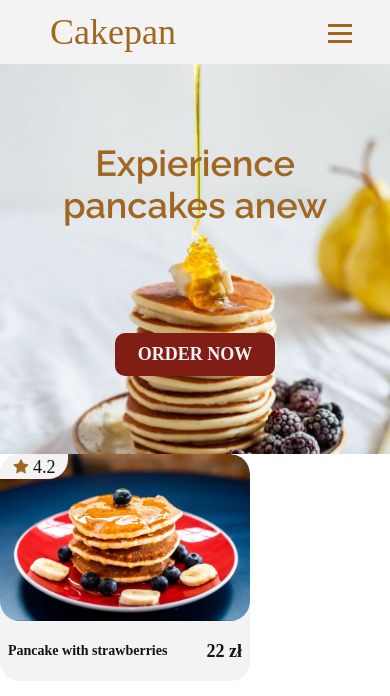
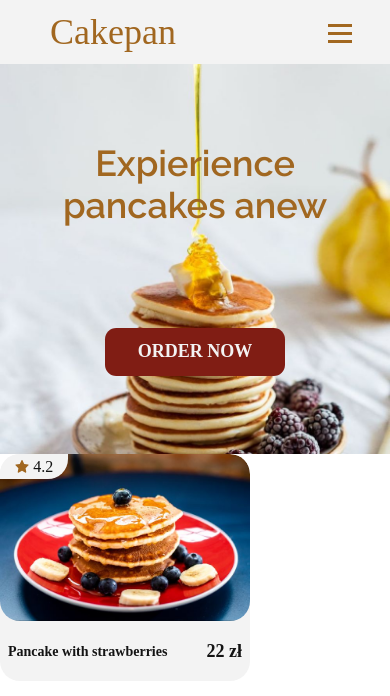
Before and after one commit to amikus123/pancake-shop, a React (Create React App) app: page / in a window 390 px wide. Shown: the top 696 px of the page. Built offline with nearby package versions, Linux system fonts and the light colour scheme; a web font is replaced by a local one.

Commit message:
changes to make frame size dynamic

```diff
--- a/src/index.css
+++ b/src/index.css
@@ -103,9 +103,9 @@ ul {
 }
 
 .button {
-  border-radius: 10px;
-  width: 10rem;
-  height: 2.6875rem;
+  border-radius: 0.625em;
+  width: 10em;
+  height: 2.6875em;
   display: flex;
   align-items: center;
   justify-content: center;
@@ -125,10 +125,7 @@ ul {
 .button__trans span {
   color: #f3f3f3;
 }
-.button__large {
-  width: 15rem;
-  height: 4.03125rem;
-}
+
 .logo {
   font-size: 2.25rem;
   font-family: "Expletus Sans", cursive;
@@ -161,11 +158,12 @@ ul {
 
 @media (max-width: 63.9375em) {
   .product-frame {
-    width: 250px;
-    height: 227px;
+    width: 15.625em;
+    height: 14.1875em;
     background-color: #f3f3f3;
     overflow: hidden;
-    border-radius: 20px;
+    border-radius: 1.25em;
+    font-size: 1rem;
     display: flex;
     align-items: center;
     justify-content: center;
@@ -173,7 +171,7 @@ ul {
   }
   .product-frame .frame-img {
     width: 100%;
-    height: 167px;
+    height: 10.5em;
     position: relative;
   }
   .product-frame .frame-img .frame-rating {
@@ -182,7 +180,7 @@ ul {
     top: 0;
     left: 0;
     width: 27%;
-    height: 15%;
+    height: 1.5625em;
     background-color: #f3f3f3;
     display: flex;
     align-items: center;
@@ -391,10 +389,10 @@ ul {
 }
 
 @media (max-width: 47.9375em) {
-  main {
+  .landing {
     margin-top: 4rem;
   }
-  main .first-hero {
+  .landing .first-hero {
     background: url("./images/mobile2.jpg") no-repeat;
     background-position: center;
     background-size: cover;
@@ -405,7 +403,7 @@ ul {
     justify-content: center;
     flex-direction: row;
   }
-  main .first-hero .content-wrap {
+  .landing .first-hero .content-wrap {
     width: 80%;
     height: 60%;
     display: flex;
@@ -413,7 +411,7 @@ ul {
     justify-content: space-between;
     flex-direction: column;
   }
-  main .first-hero .content-wrap h1 {
+  .landing .first-hero .content-wrap h1 {
     color: #a16720;
     font-size: 2.25rem;
     font-weight: 600;
@@ -423,7 +421,7 @@ ul {
   }
 }
 @media (min-width: 48em) {
-  main .first-hero {
+  .landing .first-hero {
     background: url("./images/test.jpg") no-repeat;
     background-size: cover;
     background-position: right center;
@@ -435,7 +433,7 @@ ul {
     flex-direction: row;
     justify-content: flex-end;
   }
-  main .first-hero .content-wrap {
+  .landing .first-hero .content-wrap {
     display: flex;
     align-items: center;
     justify-content: center;
@@ -446,10 +444,10 @@ ul {
     margin-right: 10vw;
     height: 80%;
   }
-  main .first-hero .content-wrap * {
+  .landing .first-hero .content-wrap * {
     margin: 1rem;
   }
-  main .first-hero .content-wrap h1 {
+  .landing .first-hero .content-wrap h1 {
     text-align: left;
     color: #f3f3f3;
     font-size: 2.25rem;
@@ -457,7 +455,7 @@ ul {
     font-family: "Raleway", sans-serif;
     width: 250px;
   }
-  main .first-hero .content-wrap p {
+  .landing .first-hero .content-wrap p {
     font-size: 1.125rem;
     font-weight: 400;
     font-family: "Lusitana", serif;
@@ -466,7 +464,7 @@ ul {
   }
 }
 @media (min-width: 64em) {
-  main .first-hero {
+  .landing .first-hero {
     background: url("./images/test.jpg") no-repeat;
     background-size: cover;
     background-position: right center;
@@ -478,7 +476,7 @@ ul {
     flex-direction: row;
     justify-content: flex-end;
   }
-  main .first-hero .content-wrap {
+  .landing .first-hero .content-wrap {
     display: flex;
     align-items: center;
     justify-content: center;
@@ -489,10 +487,10 @@ ul {
     margin-right: 10vw;
     height: 80%;
   }
-  main .first-hero .content-wrap * {
+  .landing .first-hero .content-wrap * {
     margin: 1rem 0;
   }
-  main .first-hero .content-wrap h1 {
+  .landing .first-hero .content-wrap h1 {
     text-align: left;
     color: #f3f3f3;
     font-size: 3rem;
@@ -500,7 +498,7 @@ ul {
     font-family: "Raleway", sans-serif;
     width: 250px;
   }
-  main .first-hero .content-wrap p {
+  .landing .first-hero .content-wrap p {
     font-size: 1.5rem;
     font-weight: 400;
     font-family: "Lusitana", serif;
--- a/src/pages/Landing.js
+++ b/src/pages/Landing.js
@@ -5,7 +5,7 @@ import pancakes from "../data/pancakes"
 function Landing() {
   return (
     <>
-      <main>
+      <main className="landing">
      <FirstHero/>
      <ProductFrame product={pancakes[0]}/>
       </main>
--- a/src/pages/Menu.js
+++ b/src/pages/Menu.js
@@ -8,7 +8,7 @@ function Menu({ item }) {
       console.log(item);
     }
   }, [item]);
-  return <main>
+  return <main className="menu">
     <p>menu</p>
     </main>;
 }
--- a/src/scss/index.scss
+++ b/src/scss/index.scss
@@ -77,9 +77,9 @@ ul {
 // UNIVERSAL
 //
 .button {
-  border-radius: 10px;
-  width: 10rem;
-  height: 2.6875rem;
+  border-radius: 0.625em;
+  width: 10em;
+  height: 2.6875em;
   @include mix.f-center();
   span {
     @include mix.bn;
@@ -97,12 +97,7 @@ ul {
       color: vars.$whiteish;
     }
   }
-  &__large {
-    width: 15rem;
-    height: 4.03125rem;
-    span {
-    }
-  }
+
 }
 
 .logo {
@@ -132,15 +127,16 @@ ul {
 // FRAME
 .product-frame {
   @include mix.breakpoint-down(medium) {
-    width: 250px;
-    height: 227px;
+    width: 15.625em;
+    height: 14.1875em;
     background-color: vars.$whiteish;
     overflow: hidden;
-    border-radius: 20px;
+    border-radius: 1.25em;
+    font-size: 1rem;
     @include mix.f-center(column);
     .frame-img {
       width: 100%;
-      height: 167px;
+      height: 10.5em;
       position: relative;
       .frame-rating {
         position: absolute;
@@ -148,7 +144,7 @@ ul {
         top: 0;
         left: 0;
         width: 27%;
-        height: 15%;
+        height: 1.5625em;
         background-color: vars.$whiteish;
         @include mix.f-center;
 
@@ -376,8 +372,9 @@ ul {
 
 // landing
 
-// fisrt hero
-main {
+.landing {
+  // fisrt hero
+
   @include mix.breakpoint-down(small) {
     margin-top: 4rem;
     .first-hero {
@@ -479,4 +476,6 @@ main {
       }
     }
   }
+// second section
+
 }
```
Also changed, not shown: 1 other file (tests, documents, lock files or other folders).
